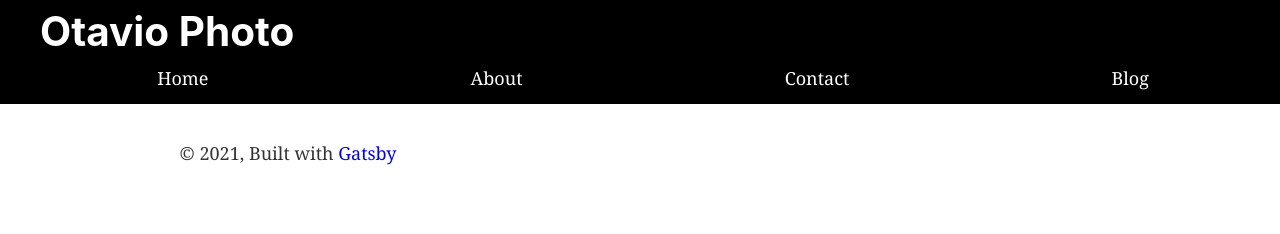
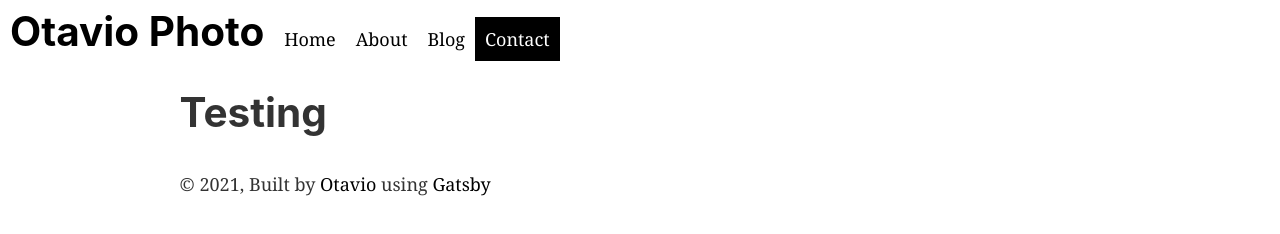
Before and after one commit to otaviobarbosa617/otavio_test, a Gatsby site: page /contact in a window 1280 px wide. Built offline with nearby package versions, Linux system fonts and the light colour scheme; Gatsby itself is replaced by a stand-in of ours.

Commit message:
First Layout

```diff
--- a/src/components/header.js
+++ b/src/components/header.js
@@ -2,32 +2,38 @@ import { Link } from "gatsby"
 import PropTypes from "prop-types"
 import React from "react"
 
+
 const Header = ({ siteTitle }) => (
   <header
     style={{
-      background: `black`,
+      background: `white`,
       marginBottom: `0`,
     }}
   >
     <div
       style={{
-        // margin: `0 auto`,
-        maxWidth: 960,
-        // padding: `1.45rem 1.0875rem`,
-        padding: `10px 0px 0 40px`,
+        display: `inline-flex`,
+        padding: `10px`,
+        alignItems: `center`,
       }}
     >
-      <h1 style={{ margin: 0 }}>
+      <h1>
         <Link
           to="/"
           style={{
-            color: `white`,
+            color: `black`,
             textDecoration: `none`,
           }}
         >
           {siteTitle}
         </Link>
       </h1>
+      <ul style={{ margin: 10 }}>
+            <li><Link to={"/"} activeClassName="active">Home</Link></li>
+            <li><Link to={"/about"} activeClassName="active">About</Link></li>
+            <li><Link to={"/blog"} activeClassName="active">Blog</Link></li>
+            <li><Link to="/contact" activeClassName="active" >Contact</Link></li>
+      </ul>
     </div>
   </header>
 )
--- a/src/components/layout.css
+++ b/src/components/layout.css
@@ -54,8 +54,11 @@ a {
   background-color: transparent;
   -webkit-text-decoration-skip: objects;
   text-decoration: none;
+  color: black;
 }
-a:active,
+a:active {
+  background-color: black;
+}
 a:hover {
   outline-width: 0;
 }
@@ -592,21 +595,28 @@ pre tt:after {
   content: "";
 }
 
-.menu {
+ul{
+  list-style-type: none;
+}
+
+ul li {
+  float: left;
+}
+
+ul li a{
+  color: black;
+  text-decoration: none;
+  padding: 10px;
+}
+
+ul li a:hover{
   background-color: black;
-  padding-top: 10px;
   color: white;
 }
 
-.menu ul{
-  list-style-type: none;
-  display: flex;
-  justify-content: space-around;
-}
-
-.menu ul li a{
+.active {
+  background-color: black;
   color: white;
-  text-decoration: none;
 }
 
 @media only screen and (max-width: 480px) {
--- a/src/components/layout.js
+++ b/src/components/layout.js
@@ -10,7 +10,6 @@ import PropTypes from "prop-types"
 import { useStaticQuery, graphql } from "gatsby"
 
 import Header from "./header"
-import Menu from "./menu"
 import "./layout.css"
 
 const Layout = ({ children }) => {
@@ -27,7 +26,7 @@ const Layout = ({ children }) => {
   return (
     <>
       <Header siteTitle={data.site.siteMetadata?.title || `Title`} />
-      <Menu></Menu>
+      {/* <Menu></Menu> */}
       <div
         style={{
           margin: `0 auto`,
@@ -41,9 +40,9 @@ const Layout = ({ children }) => {
             marginTop: `2rem`,
           }}
         >
-          © {new Date().getFullYear()}, Built with
+          © {new Date().getFullYear()}, Built by <a href="https://github.com/otaviobarbosa617">Otavio</a> using
           {` `}
-          <a href="https://www.gatsbyjs.com">Gatsby</a>
+          <a href="https://www.gatsbyjs.com" target="_blank">Gatsby</a>
         </footer>
       </div>
     </>
--- a/src/components/menu.js
+++ /dev/null
@@ -1,20 +0,0 @@
-import React from 'react'
-import { Link } from "gatsby"
-
-import Layout from "../components/layout"
-import Image from "../components/image"
-import SEO from "../components/seo"
-
-const Menu = () => (
-    <div class="menu">
-        <ul>
-            <li><Link to="/">Home</Link></li>
-            <li><Link to="/about">About</Link></li>
-            <li><Link to="/contact">Contact</Link></li>
-            <li><Link to="/blog">Blog</Link></li>
-        </ul>
-
-    </div>
-)
-
-export default Menu;
--- a/src/pages/contact.js
+++ b/src/pages/contact.js
@@ -7,6 +7,8 @@ import SEO from "../components/seo"
 
 const Contact = () => (
     <Layout>
+        <SEO title="Contact"></SEO>
+        <h1>Testing</h1>
 
     </Layout>
 )
--- a/src/pages/index.js
+++ b/src/pages/index.js
@@ -11,7 +11,6 @@ const IndexPage = () => (
     <h1>Hi people</h1>
     <p>What have I DONE?</p>
     <p>Never going to finish it.</p>
-    <Link to="/page-2/">Go to page 2</Link> <br />
   </Layout>
 )
 
```
